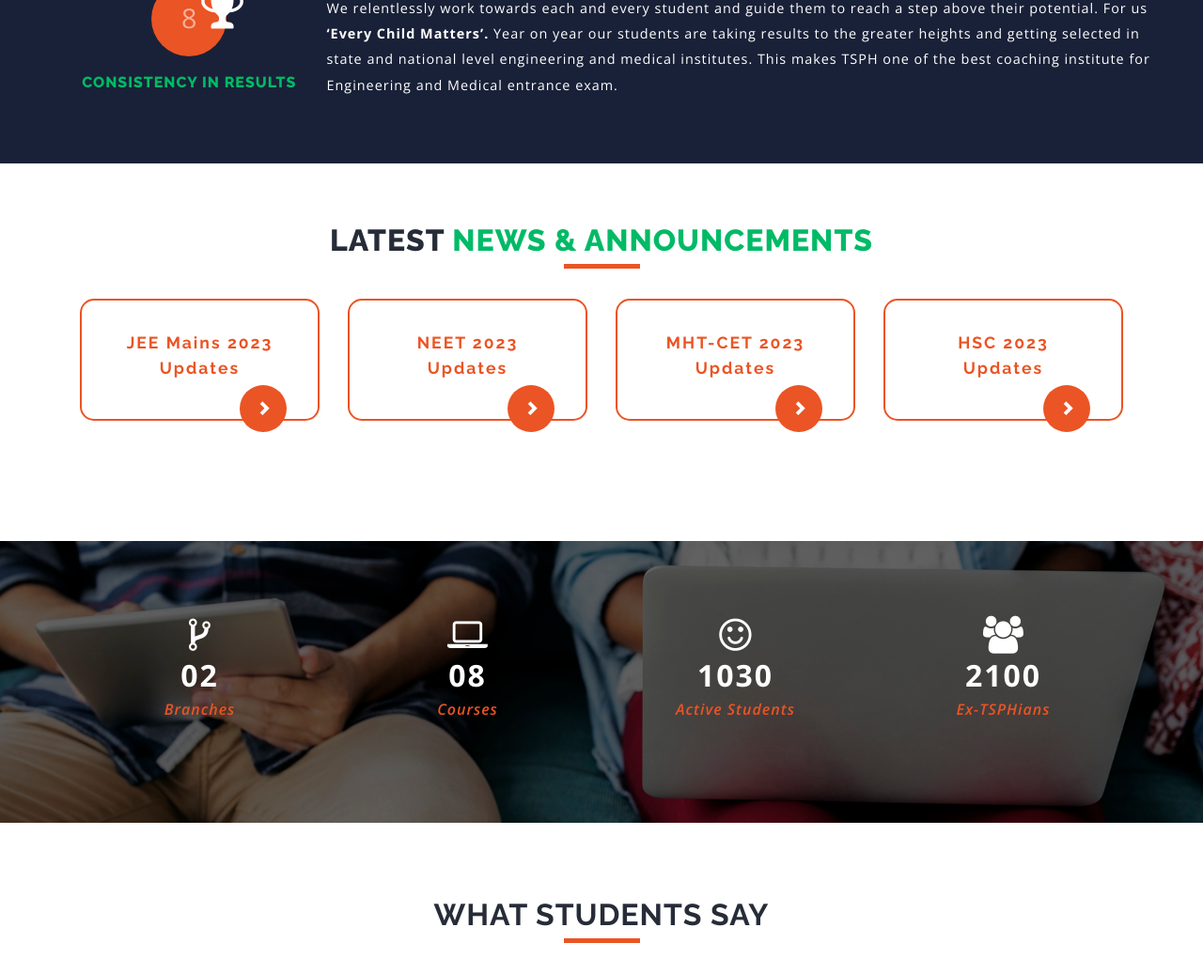
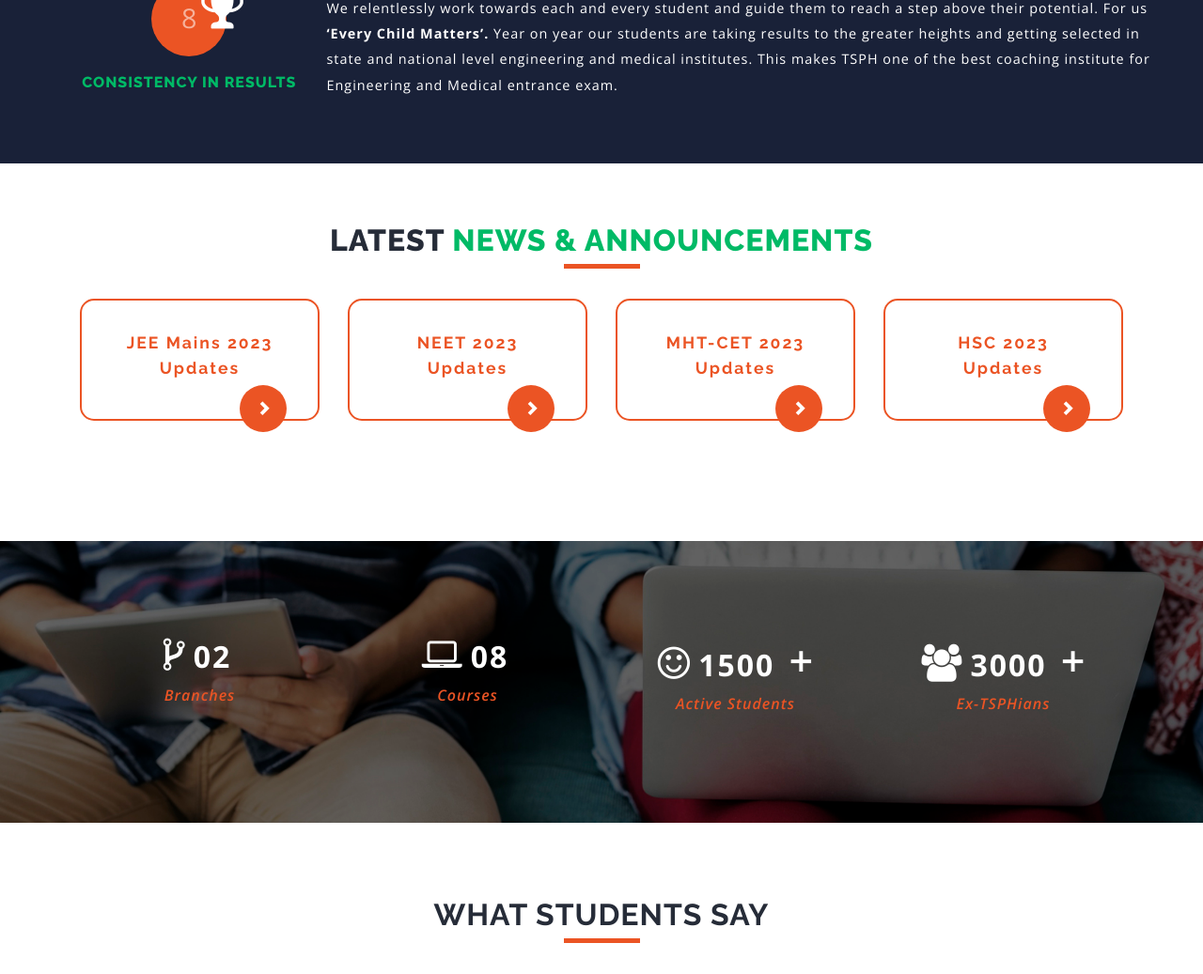
Before and after one commit to sunil007/tsphweb, a PHP site: page / in a window 1280 px wide. Shown: the part 4072-5109 px from the top of the page at 94% size. Run offline with PHP 8.4, Linux system fonts and the light colour scheme; some libraries are stand-ins or nearby versions.

Commit message:
Website Changes & Updates_28-04-2024

```diff
--- a/css/style.css
+++ b/css/style.css
@@ -369,7 +369,7 @@ p.w3l_sub_para_agile {
 }
 .banner-bottom h3{
        text-align: center;
-        color: #262c38;
+    color: #262c38;
     font-size: 2em;
     text-transform: capitalize;
     width: 82%;
@@ -1485,6 +1485,10 @@ h3.agileits-icons-title {
 	.icon-box {
 		width:33.33%;
 	}
+
+	span.plus {
+		font-size: 35px;
+	  }
 }
 @media (max-width:991px){
 	h3.agileits-icons-title {
@@ -1556,6 +1560,11 @@ h3.agileits-icons-title {
 	.bs-glyphicons li {
 		width: 31.33%;
 	}
+
+	span.plus {
+		font-size: 30px;
+		margin-left: 0;
+	  }
 }
 @media (max-width: 384px){
 	.icon-box {
@@ -4271,3 +4280,10 @@ h3.agileinfo_sign  {
 	display: inline-block;
 	padding: 40px 0;
 }
+
+span.plus {
+	font-size: 45px;
+	font-weight: 600;
+	color: #fff;
+	margin-left: 6px;
+  }
--- a/include/topNav.php
+++ b/include/topNav.php
@@ -7,7 +7,7 @@
 					<span style="border-left: 1px solid #cfcfcf;margin-left: 3px;">&nbsp;</span>
 
 
-					<a href="https://wa.me/918652375375?text=Hello%20TSPH" target="_blank" style='margin: 0px 10px;font-size:16px;' onMouseOver="this.style.color='#00ba66'"onMouseOut="this.style.color='#fff'" >
+					<a href="https://wa.me/7738075375?text=Hello%20TSPH" target="_blank" style='margin: 0px 10px;font-size:16px;' onMouseOver="this.style.color='#00ba66'"onMouseOut="this.style.color='#fff'" >
 						<i class="fa fa-whatsapp nopadding" aria-hidden="true" ></i>
 					</a>
 					<span style="border-left: 1px solid #cfcfcf;margin-left: 3px;">&nbsp;</span>
--- a/index.php
+++ b/index.php
@@ -122,14 +122,14 @@
 						</div>
 					</div>
 				</li>
-				<li>
+				<!-- <li>
 					<div class="w3layouts-banner-top" style="background: url('images/2023Results/banners/66 Students.png') no-repeat 0px 0px; background-size: cover;">
 						<div class="container">
 							<div class="agileits-banner-info">
 							</div>
 						</div>
 					</div>
-				</li>
+				</li> -->
 				<li>
 					<div class="w3layouts-banner-top" style="background: url('images/2023Results/banners/Bharat.png') no-repeat 0px 0px; background-size: cover;">
 						<div class="container">
@@ -177,7 +177,7 @@
 			<h3 class="w3l_header w3_agileits_header">About <span>Us</span></h3>
 			<div class="wthree_services_grids">
 				<div class="col-md-12 wthree_services_grid_left">
-					<h3 class="text-left nomargin">THE <span>SCIENCE PRIVATE'S</span> HUB</h3>
+					<h3 class="text-left nomargin"><span>TSPH -</span> THE SCIENCE PRIVATE'S HUB</h3>
 					<h4>Challenge your Limits!</h4>
 					<div style='height:15px;'></div>
 					<p> TSPH, The Science Private’s Hub, is an institution focused on creating a benchmark in the education industry.
@@ -507,26 +507,28 @@
 	<!-- //blog -->
 <!-- stats -->
 	<div class="stats" id="stats">
-	    <div class="container">
+	    <div class="container" style="padding-top: 15px; padding-bottom: 15px;">
 			<div class="inner_w3l_agile_grids">
 		<div class="col-md-3 w3layouts_stats_left w3_counter_grid">
 		   <i class="fa fa-code-fork" aria-hidden="true"></i>
-			<p class="counter">02</p>
+			<p class="counter" style="display: inline-block; padding: 5px;">02</p>
 			<h3>Branches</h3>
 		</div>
 		<div class="col-md-3 w3layouts_stats_left w3_counter_grid1">
 		    <i class="fa fa-laptop" aria-hidden="true"></i>
-			<p class="counter">08</p>
+			<p class="counter" style="display: inline-block; padding: 5px;">08</p>
 			<h3>Courses</h3>
 		</div>
 		<div class="col-md-3 w3layouts_stats_left w3_counter_grid2">
 		<i class="fa fa-smile-o" aria-hidden="true"></i>
-			<p class="counter">1030</p>
+			<p class="counter" style="display: inline-block; padding: 5px;">1500</p>
+			<span class="plus">+</span>
 			<h3>Active Students</h3>
 		</div>
 		<div class="col-md-3 w3layouts_stats_left w3_counter_grid3">
 		<i class="fa fa-users" aria-hidden="true"></i>
-			<p class="counter">2100</p>
+			<p class="counter" style="display: inline-block; padding: 5px;">3000</p>
+			<span class="plus">+</span>
 			<h3>Ex-TSPHians</h3>
 		</div>
 		<div class="clearfix"> </div>
--- a/result_2023.php
+++ b/result_2023.php
@@ -70,14 +70,14 @@
 <!-- //banner -->
 
 	<!-- Youtube Video -->
-	<!-- <div class="container" style="padding: 50px 15px 0px; margin-top: 15px;">
+	<div class="container" style="padding: 50px 15px 0px; margin-top: 15px;">
 		<div class="">
 			<iframe width="100%" height="500px;"
-				src="https://www.youtube.com/embed/CwsnxoySRzI?autoplay=1&mute=1&si=FtBpOWNs16S_lJ4J" title="TSPH 2022 FELICITATION HIGHLIGHTS" frameborder="0"
+				src="https://www.youtube.com/embed/7XfvW_FVnPQ?autoplay=1&mute=1&si=NDlJlCnFTNsIjMfc" title="TSPH 2022 FELICITATION HIGHLIGHTS" frameborder="0"
 				allow="accelerometer; autoplay; clipboard-write; encrypted-media; gyroscope; picture-in-picture; web-share" allowfullscreen>
 			</iframe>
 		</div>
-	</div> -->
+	</div>
 
 	<div class="banner-bottom">
 		<div class="container">
```
